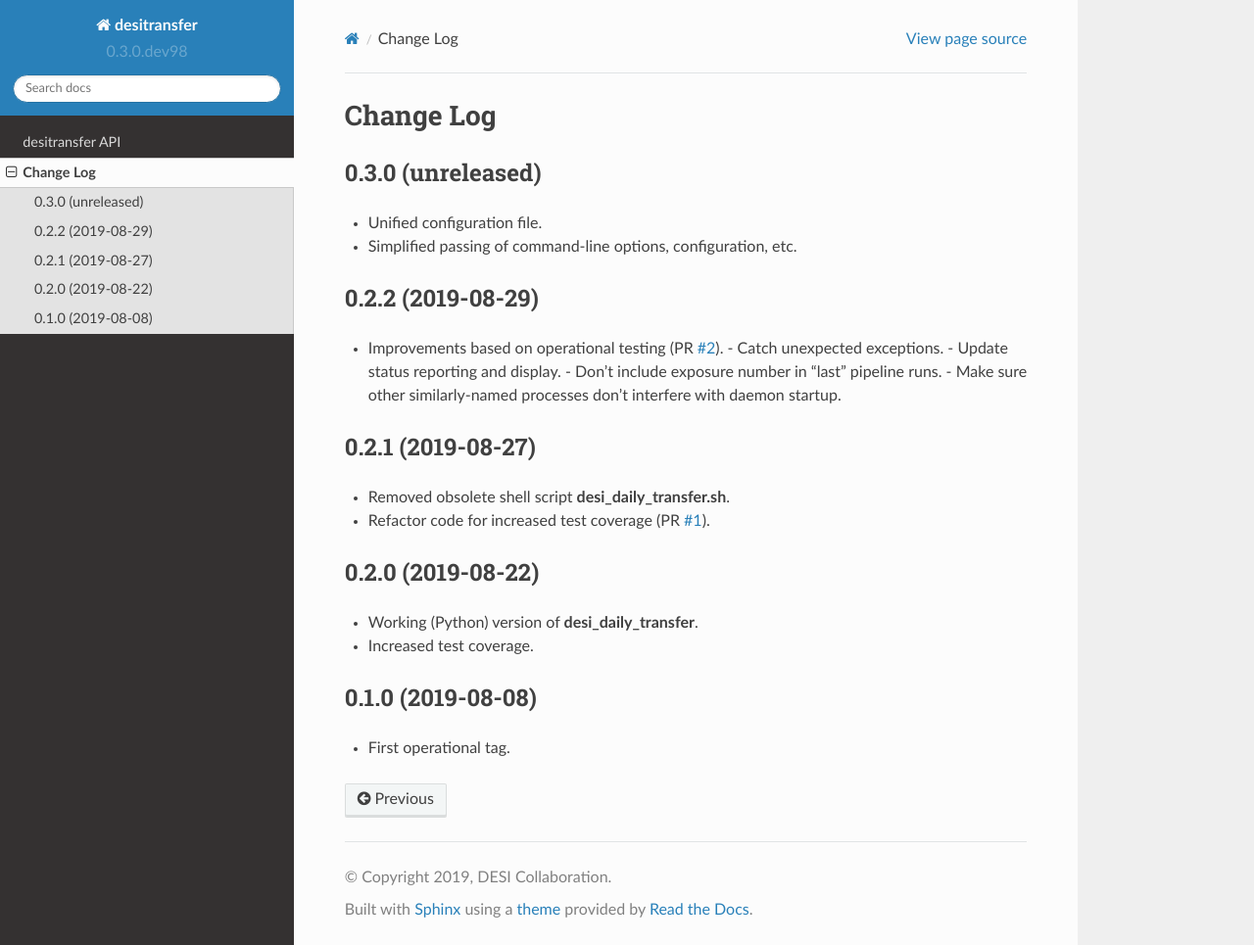
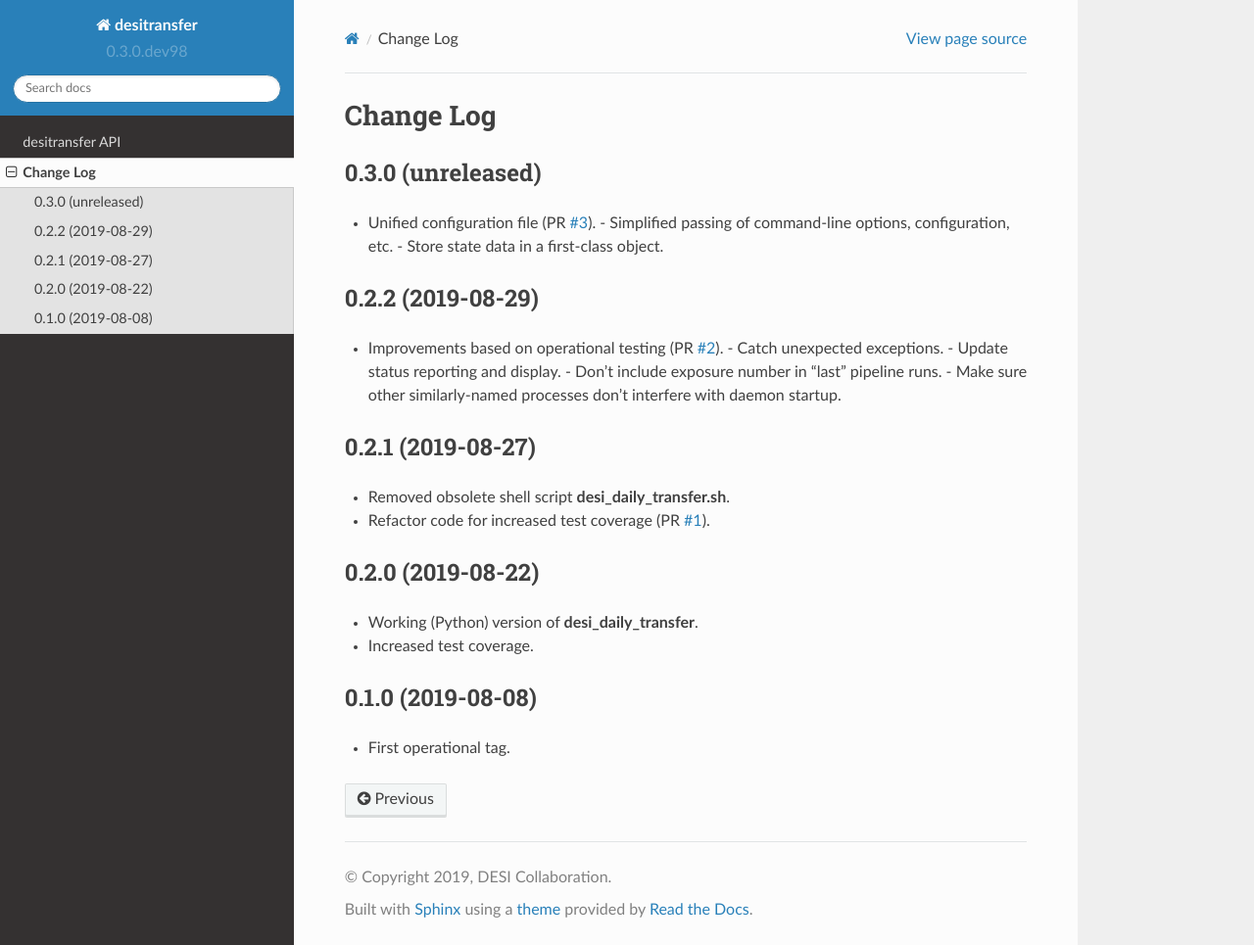
Before and after one commit to desihub/desitransfer, a Sphinx documentation site: the page built from doc/changes.rst, in a window 1280 px wide and 965 px high. Shown: the whole window at 98% size. Built offline with Sphinx 7.4.7 and the Read the Docs theme 2.0.0, drawn with Linux system fonts in a browser that asks for light colours.

Commit message:
update changes.rst

```diff
--- a/doc/changes.rst
+++ b/doc/changes.rst
@@ -5,8 +5,11 @@ Change Log
 0.3.0 (unreleased)
 ------------------
 
-* Unified configuration file.
-* Simplified passing of command-line options, configuration, etc.
+* Unified configuration file (PR `#3`_).
+  - Simplified passing of command-line options, configuration, etc.
+  - Store state data in a first-class object.
+
+.. _`#3`: https://github.com/desihub/desitransfer/pull/3
 
 0.2.2 (2019-08-29)
 ------------------
```
